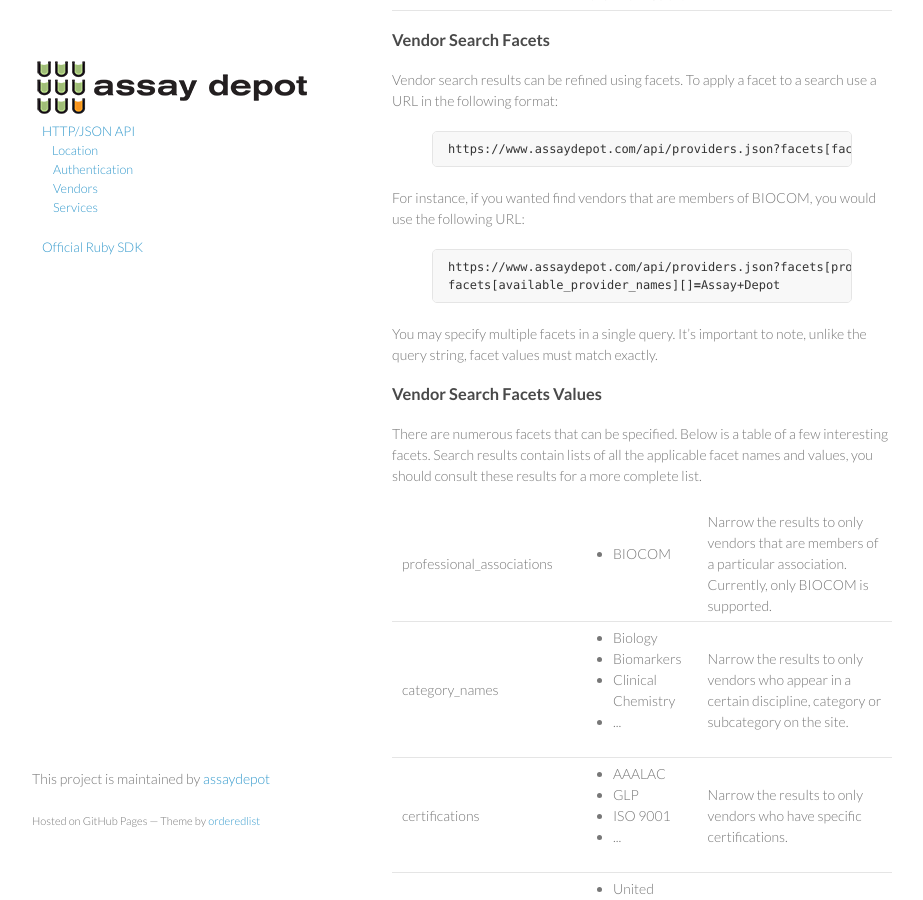
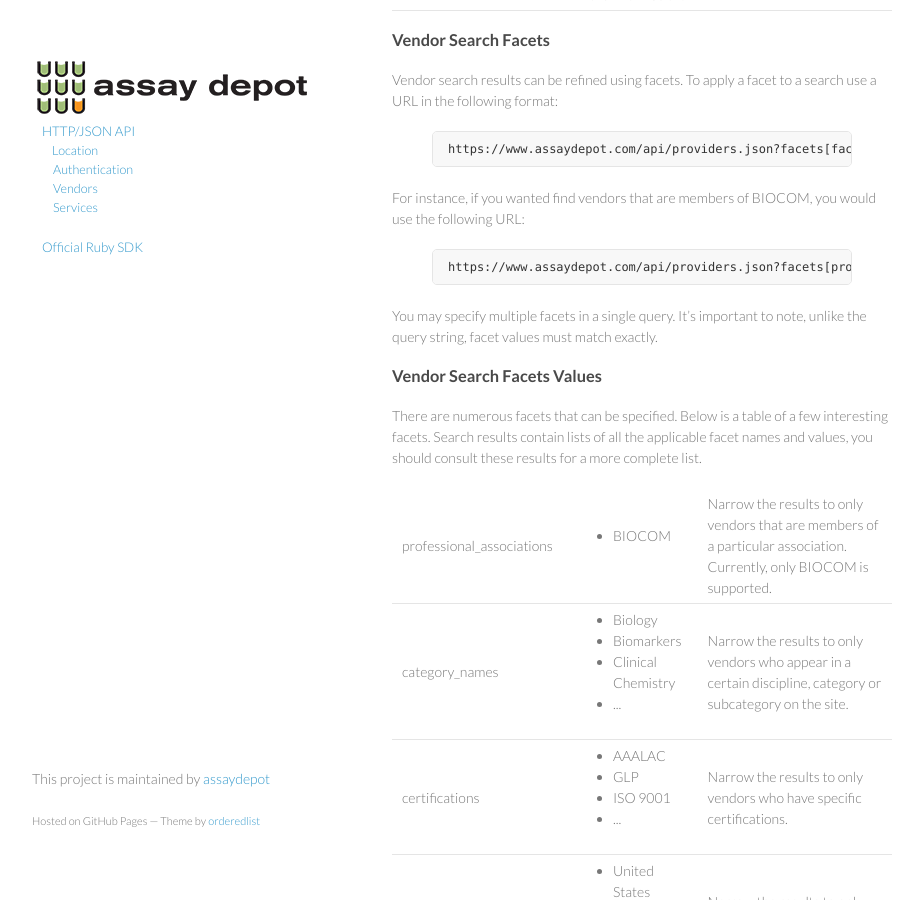
Before and after one commit to assaydepot/api, a Jekyll site: the page built from _posts/2012-06-17-json.markdown, in a window 1280 px wide and 900 px high, scrolled down 1427 px. Shown: the whole window, without its empty margins (178-1101 px from the left). Built offline with Jekyll 4.4.1, drawn with Linux system fonts in a browser that asks for light colours; Markdown is read by kramdown in place of the engine named in the settings.

Commit message:
Removed a line that wasn't supposed to be there

```diff
--- a/_posts/2012-06-17-json.markdown
+++ b/_posts/2012-06-17-json.markdown
@@ -84,7 +84,6 @@
 
 {% highlight bash %}
 https://www.assaydepot.com/api/providers.json?facets[professional_associations][]=BIOCOM
-facets[available_provider_names][]=Assay+Depot
 {% endhighlight %}
 
 You may specify multiple facets in a single query. It's important to note, unlike the query string, facet values must match exactly.
```
